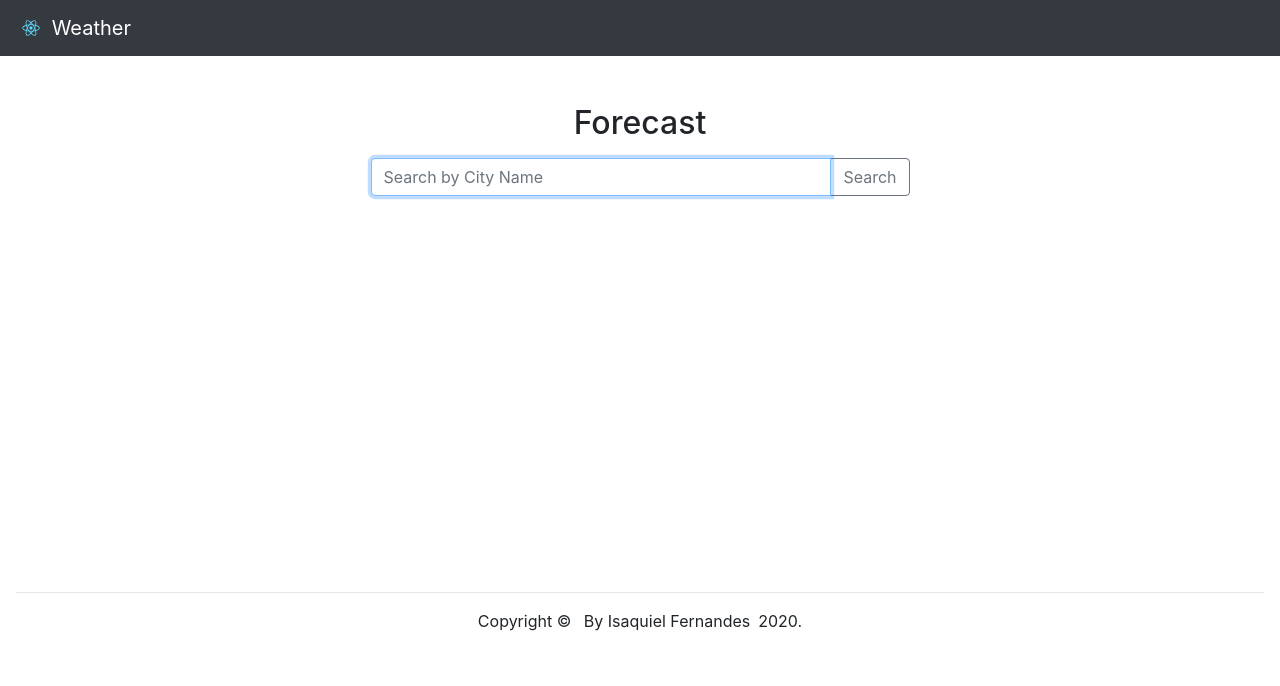
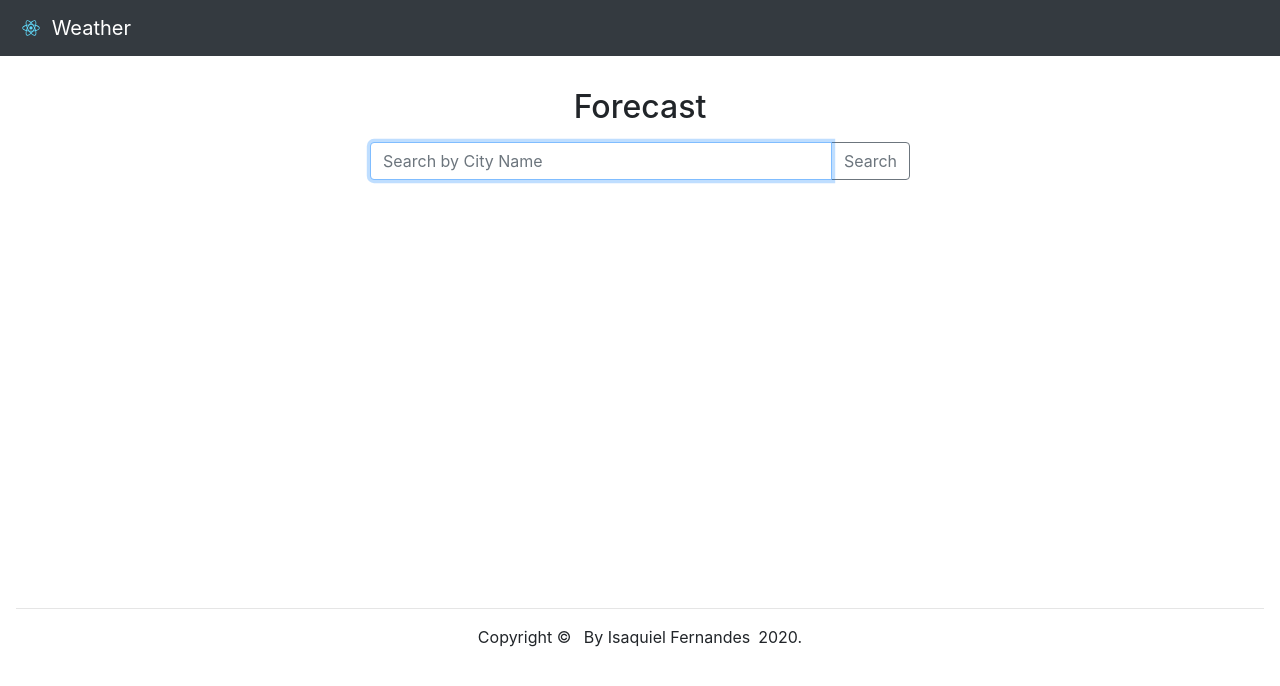
Before and after one commit to isaquielfernandes/react-app-weather, a React (Create React App) app: page / in a window 1280 px wide. Shown: the top 686 px of the page. Built offline with nearby package versions, Linux system fonts and the light colour scheme.

Commit message:
Update App.js

```diff
--- a/src/App.js
+++ b/src/App.js
@@ -11,14 +11,12 @@ const App = () => {
   return (
     <>
       <NavBar />
-      <Container style={{ minHeight: "70vh" }} className="p-3">
-        <div className="align-items-center">
+      <Container style={{ minHeight: "70vh" }} className="">
         <Search />
         <div className="row">
           <Weather />
         </div>
         <ForecastContainer />
-        </div>
       </Container>
       <Footer />
     </>
```
